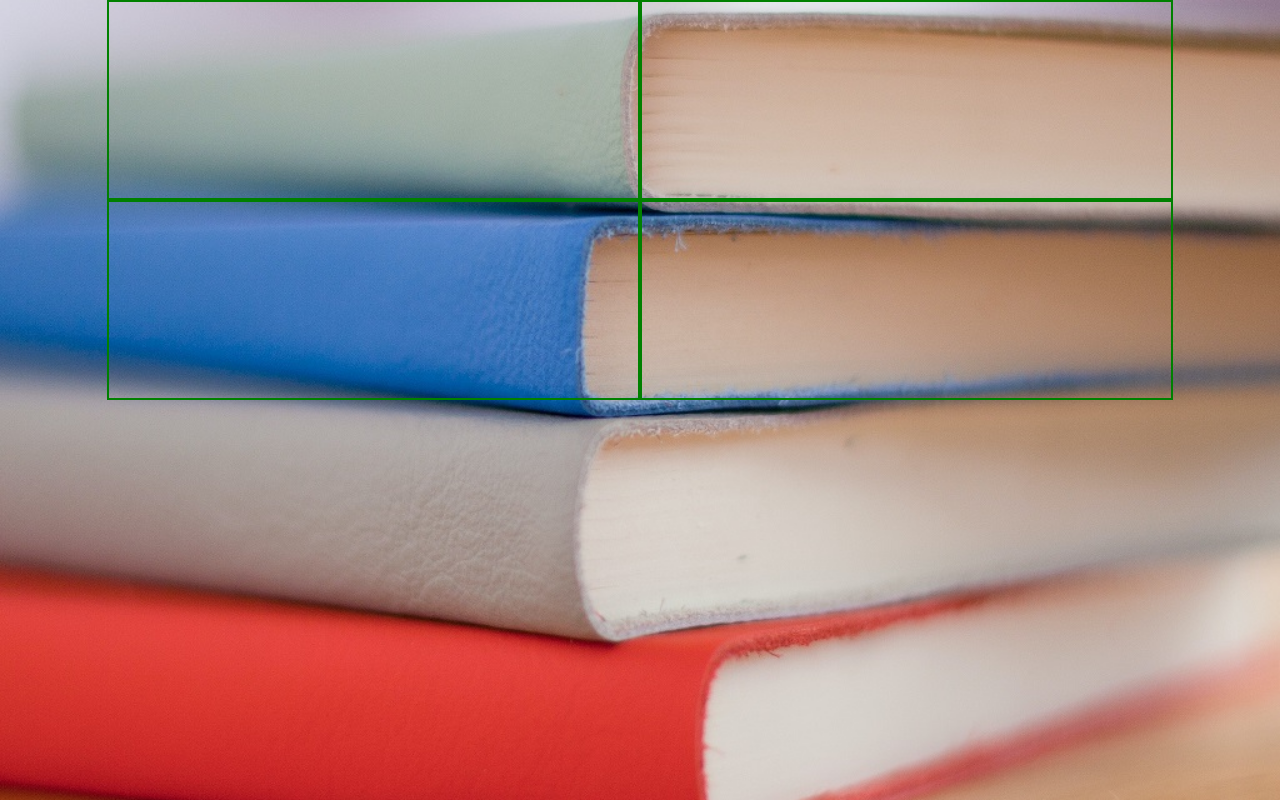
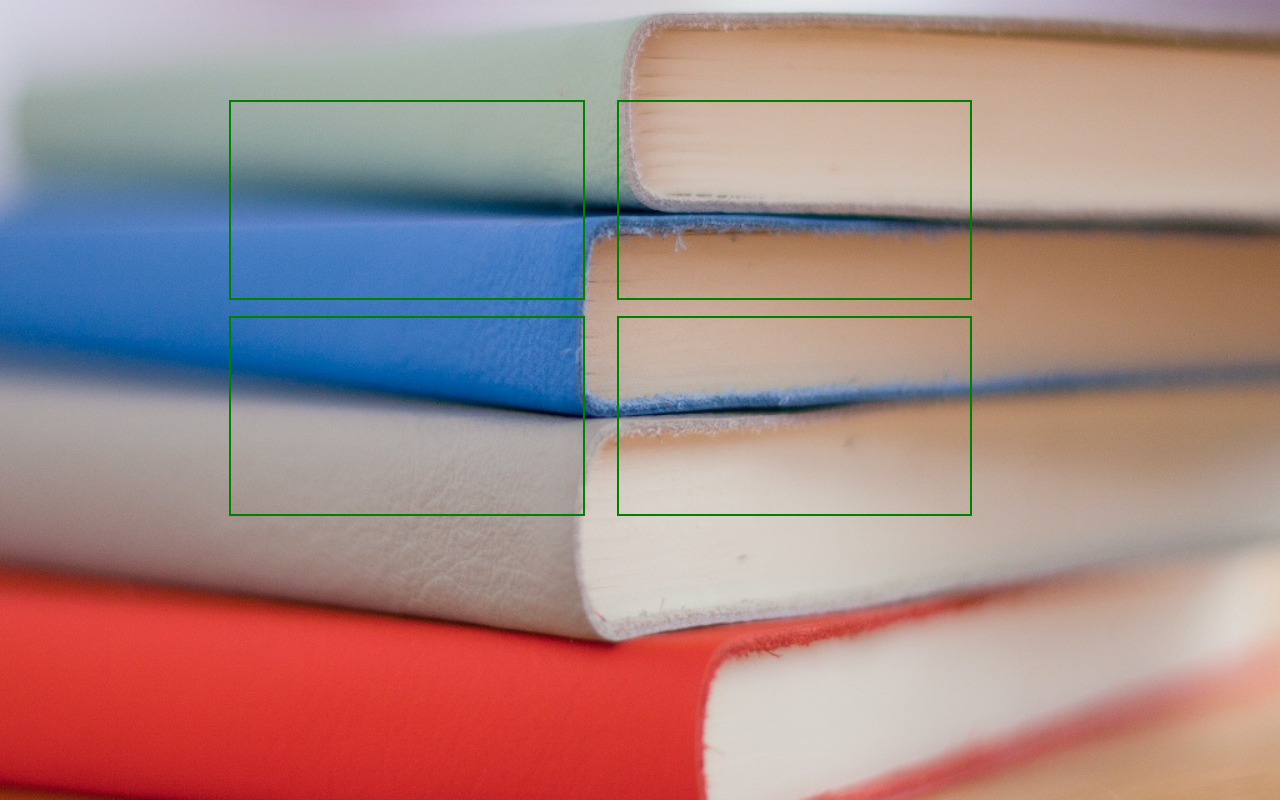
Before and after one commit to Paddybaba/thequestionmark, a Next.js app: page /options/teacherOptions in a window 1280 px wide. Built offline with nearby package versions, Linux system fonts and the light colour scheme.

Commit message:
adding options for teacher

```diff
--- a/pages/options/teacherOptions.js
+++ b/pages/options/teacherOptions.js
@@ -5,14 +5,14 @@ const teacherOptions = () => {
     <>
       <div className="container-fluid">
         <div className="row">
-          <div className="col-10 mx-auto ">
+          <div className="col-8 mx-auto" style={{ marginTop: 100 }}>
             <div className="row">
-              <div className="col col-6 box"></div>
-              <div className="col col-6 box"></div>
+              <div className="col-sm-5 box"></div>
+              <div className="col-sm-5 box"></div>
             </div>
             <div className="row">
-              <div className="col col-6 box"></div>
-              <div className="col col-6 box"></div>
+              <div className="col-sm-5 box"></div>
+              <div className="col-sm-5 box"></div>
             </div>
           </div>
         </div>
--- a/src/components/mycss.css
+++ b/src/components/mycss.css
@@ -129,7 +129,9 @@ body {
 .box {
   height: 200px;
   border: 2px solid green;
+  margin: 1em;
 }
+
 .test-page {
   /* display: flex; */
   /* position: relative; */
@@ -255,6 +257,9 @@ li {
 }
 
 @media only screen and (max-width: 480px) {
+  .box {
+    height: 100px;
+  }
   .test-page textarea {
     font-size: 0.9em;
   }
```
